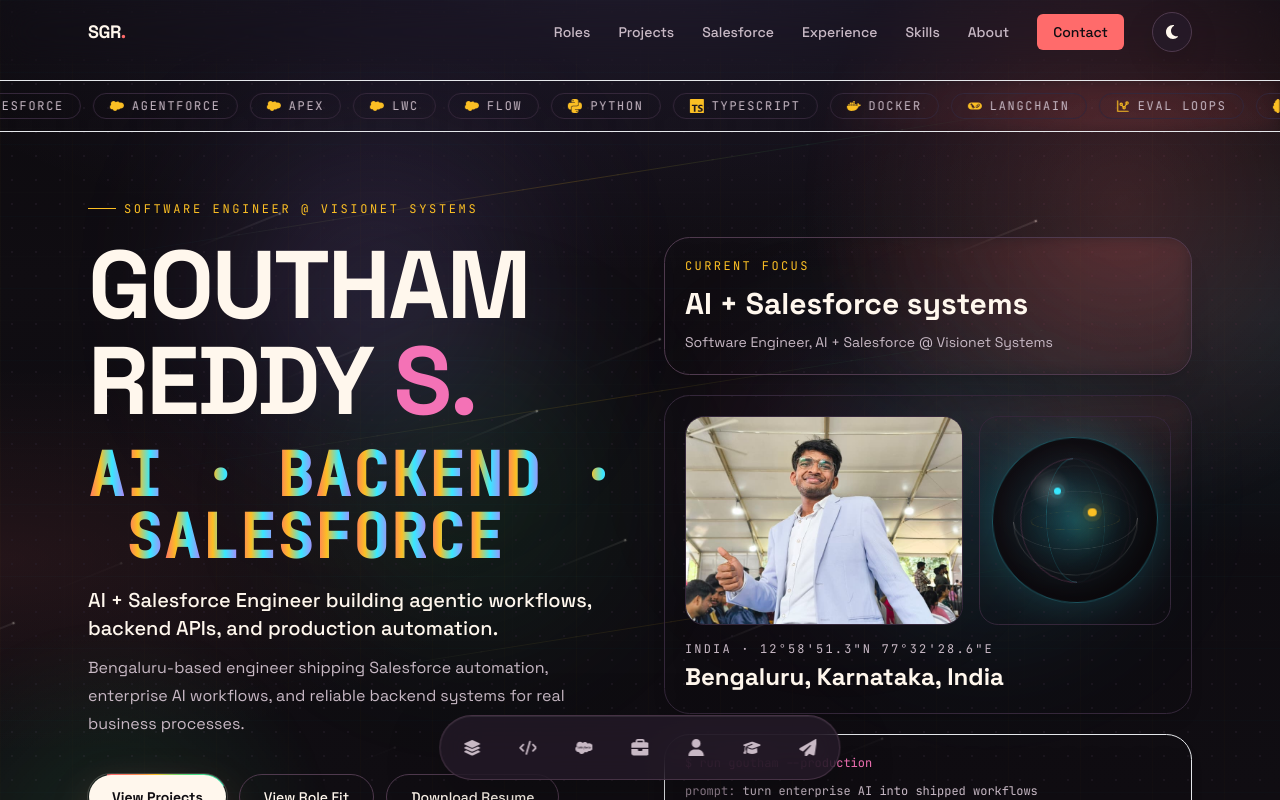
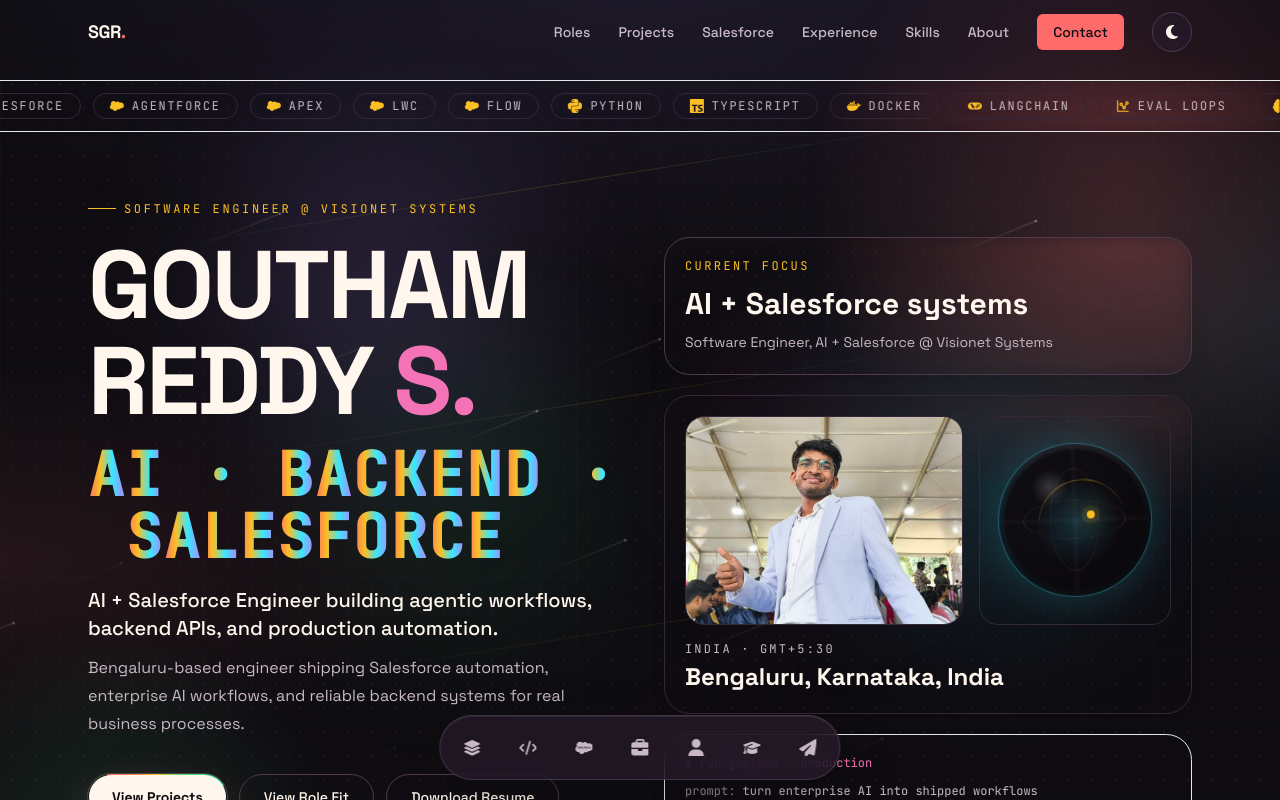
Before and after one commit to gouthamgovardhan/portfolio, a React (Vite) app: page / in a window 1280 px wide. Shown: the top 800 px of the page. Built offline with nearby package versions, Linux system fonts and the light colour scheme.

Commit message:
Refine location card globe

```diff
--- a/src/components/Hero.tsx
+++ b/src/components/Hero.tsx
@@ -129,7 +129,7 @@
                   <MagicGlobe className="h-full min-h-40" />
                 </div>
               </div>
-              <p className="font-mono text-xs uppercase tracking-[0.18em] text-muted">{personal.country} · {personal.coordinates}</p>
+              <p className="font-mono text-xs uppercase tracking-[0.18em] text-muted">{personal.country} · {personal.timezone}</p>
               <p className="mt-1 text-xl font-bold text-text sm:text-2xl">{personal.location}</p>
             </div>
 
--- a/src/components/ui/MagicGlobe.tsx
+++ b/src/components/ui/MagicGlobe.tsx
@@ -7,13 +7,10 @@
   return (
     <div className={`magic-globe ${className}`} role="img" aria-label={label}>
       <div className="magic-globe-sphere">
-        <span className="magic-globe-ring magic-globe-ring-a" />
-        <span className="magic-globe-ring magic-globe-ring-b" />
-        <span className="magic-globe-ring magic-globe-ring-c" />
-        <span className="magic-globe-meridian magic-globe-meridian-a" />
-        <span className="magic-globe-meridian magic-globe-meridian-b" />
-        <span className="magic-globe-pin magic-globe-pin-a" />
-        <span className="magic-globe-pin magic-globe-pin-b" />
+        <span className="magic-globe-orbit magic-globe-equator" />
+        <span className="magic-globe-orbit magic-globe-meridian" />
+        <span className="magic-globe-route" />
+        <span className="magic-globe-pin" />
       </div>
     </div>
   )
--- a/src/data/portfolio.ts
+++ b/src/data/portfolio.ts
@@ -187,7 +187,6 @@
   openToHire: 'Open to Roles',
   locationEyebrow: 'Location - Hover to Explore',
   country: 'India',
-  coordinates: '12°58\'51.3"N 77°32\'28.6"E',
   timezone: 'GMT+5:30',
   aboutQuote: '"I like AI that ships with logs, fallbacks, ownership, and a clear reason to exist."',
   footerLine: 'Build the demo. Ship the system.',
--- a/src/styles/globals.css
+++ b/src/styles/globals.css
@@ -791,25 +791,26 @@
 
   .magic-globe::before {
     position: absolute;
-    inset: 14%;
+    inset: 10%;
     content: '';
     border-radius: 999px;
     background:
-      radial-gradient(circle at 38% 32%, var(--globe-highlight), transparent 12%),
-      radial-gradient(circle at 62% 62%, rgba(74, 222, 128, 0.12), transparent 18%),
-      radial-gradient(circle, rgba(56, 232, 255, 0.16), transparent 62%);
-    filter: blur(8px);
+      radial-gradient(circle at 50% 48%, rgba(56, 232, 255, 0.2), transparent 44%),
+      radial-gradient(circle, rgba(167, 139, 250, 0.12), transparent 66%);
+    filter: blur(10px);
   }
 
   .magic-globe-sphere {
     position: relative;
-    width: min(100%, 10.5rem);
+    width: min(100%, 9.6rem);
     aspect-ratio: 1;
     border-radius: 999px;
-    border: 1px solid rgba(56, 232, 255, 0.32);
+    overflow: hidden;
+    border: 1px solid color-mix(in srgb, var(--color-cyan) 34%, transparent);
     background:
-      radial-gradient(circle at 35% 30%, var(--globe-highlight), transparent 13%),
-      radial-gradient(circle at 50% 50%, rgba(56, 232, 255, 0.12), var(--globe-core) 67%);
+      radial-gradient(circle at 34% 28%, var(--globe-highlight), transparent 12%),
+      radial-gradient(circle at 52% 52%, rgba(56, 232, 255, 0.16), transparent 38%),
+      radial-gradient(circle at 50% 50%, var(--globe-core) 64%, transparent 68%);
     box-shadow:
       inset -20px -20px 48px rgba(0, 0, 0, 0.36),
       0 0 42px rgba(56, 232, 255, 0.18);
@@ -817,58 +818,52 @@
     animation: globeFloat 7s ease-in-out infinite;
   }
 
-  .magic-globe-ring,
-  .magic-globe-meridian {
+  .magic-globe-sphere::after {
     position: absolute;
-    inset: 12%;
+    inset: 0;
+    content: '';
+    background:
+      linear-gradient(90deg, transparent 0 48%, color-mix(in srgb, var(--globe-line) 52%, transparent) 49% 51%, transparent 52%),
+      linear-gradient(0deg, transparent 0 48%, color-mix(in srgb, var(--globe-line) 48%, transparent) 49% 51%, transparent 52%);
+    opacity: 0.32;
+    mask-image: radial-gradient(circle, black 0 68%, transparent 69%);
+  }
+
+  .magic-globe-orbit {
+    position: absolute;
+    inset: 16%;
     border-radius: 999px;
     border: 1px solid var(--globe-line);
   }
 
-  .magic-globe-ring-a {
-    transform: rotateX(62deg);
+  .magic-globe-equator {
+    transform: rotateX(68deg);
+    opacity: 0.72;
   }
 
-  .magic-globe-ring-b {
-    transform: rotateX(28deg);
+  .magic-globe-meridian {
+    transform: rotateY(62deg) rotateZ(-10deg);
+    opacity: 0.52;
   }
 
-  .magic-globe-ring-c {
-    transform: rotateX(78deg) scale(0.72);
-    border-color: rgba(251, 191, 36, 0.22);
-  }
-
-  .magic-globe-meridian-a {
-    transform: rotateY(62deg);
-    border-color: rgba(56, 232, 255, 0.22);
-  }
-
-  .magic-globe-meridian-b {
-    transform: rotateY(28deg) rotateZ(18deg);
-    border-color: rgba(244, 114, 182, 0.22);
+  .magic-globe-route {
+    position: absolute;
+    inset: 24% 18% 34% 24%;
+    border-top: 1px solid color-mix(in srgb, var(--color-amber) 54%, transparent);
+    border-radius: 999px 999px 0 0;
+    transform: rotate(-18deg);
+    opacity: 0.76;
   }
 
   .magic-globe-pin {
     position: absolute;
-    width: 0.55rem;
-    height: 0.55rem;
+    top: 44%;
+    left: 58%;
+    width: 0.52rem;
+    height: 0.52rem;
     border-radius: 999px;
-    background: #fbbf24;
+    background: var(--color-amber);
     box-shadow: 0 0 0 5px rgba(251, 191, 36, 0.1), 0 0 22px rgba(251, 191, 36, 0.72);
-  }
-
-  .magic-globe-pin-a {
-    top: 43%;
-    left: 58%;
-  }
-
-  .magic-globe-pin-b {
-    top: 30%;
-    left: 38%;
-    width: 0.42rem;
-    height: 0.42rem;
-    background: #38e8ff;
-    box-shadow: 0 0 0 4px rgba(56, 232, 255, 0.1), 0 0 18px rgba(56, 232, 255, 0.68);
   }
 
   .role-card {
```
